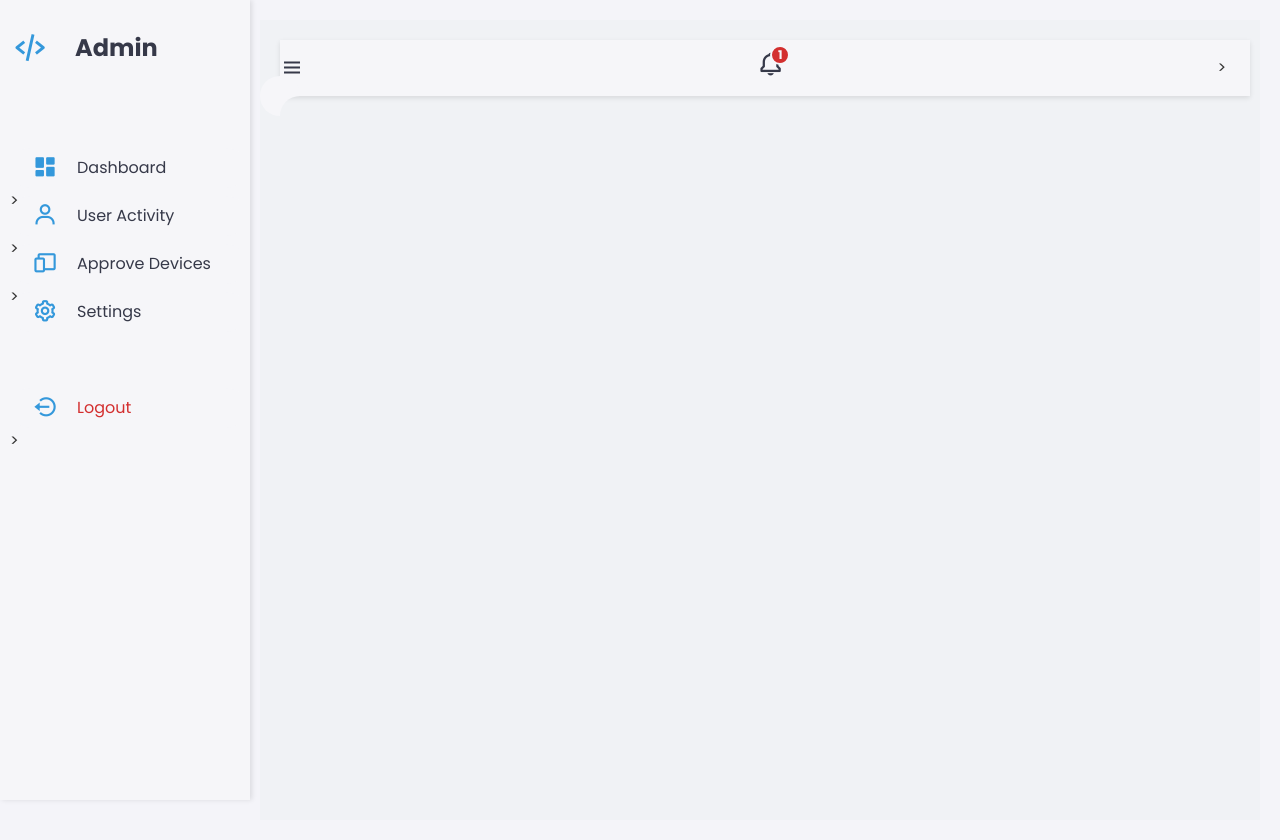
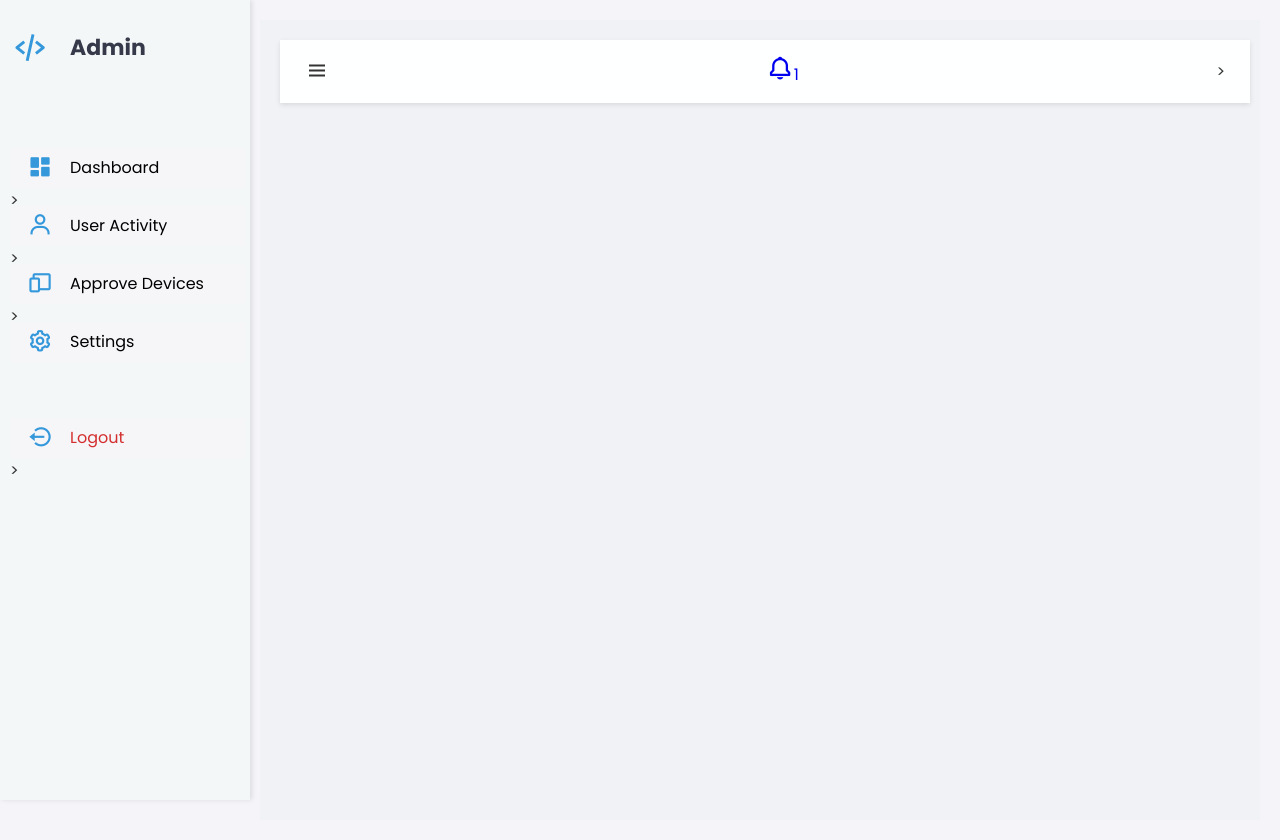
Before and after one commit to Kumaraman6723/IOT-DASHBOARD, a Python web app: template templates/Admindashboard.html in a window 1280 px wide. Run offline with Jinja, Linux system fonts and the light colour scheme; the template is opened without the code that fills it, so the values that code supplies are empty.

Commit message:
Update dashboard.css

```diff
--- a/static/css/dashboard.css
+++ b/static/css/dashboard.css
@@ -473,133 +473,6 @@ body {
 .sidebar.close ~ .content {
   width: calc(100% - 60px);
   left: 60px;
-}
-
-.content nav {
-  height: 56px;
-  background: var(--light);
-  padding: 0 24px 0 0;
-  display: flex;
-  align-items: center;
-  grid-gap: 24px;
-  position: sticky;
-  top: 0;
-  left: 0;
-  z-index: 1000;
-}
-
-.content nav::before {
-  content: "";
-  position: absolute;
-  width: 40px;
-  height: 40px;
-  bottom: -40px;
-  left: 0;
-  border-radius: 50%;
-  box-shadow: -20px -20px 0 var(--light);
-}
-
-.content nav a {
-  color: var(--dark);
-}
-
-.content nav .bx.bx-menu {
-  cursor: pointer;
-  color: var(--dark);
-}
-
-.content nav form {
-  max-width: 400px;
-  width: 100%;
-  margin-right: auto;
-}
-
-.content nav form .form-input {
-  display: flex;
-  align-items: center;
-  height: 36px;
-}
-
-.content nav form .form-input input {
-  flex-grow: 1;
-  padding: 0 16px;
-  height: 100%;
-  border: none;
-  background: var(--grey);
-  border-radius: 36px 0 0 36px;
-  outline: none;
-  width: 100%;
-  color: var(--dark);
-}
-
-.content nav form .form-input button {
-  width: 80px;
-  height: 100%;
-  display: flex;
-  justify-content: center;
-  align-items: center;
-  background: var(--primary);
-  color: var(--light);
-  font-size: 18px;
-  border: none;
-  outline: none;
-  border-radius: 0 36px 36px 0;
-  cursor: pointer;
-}
-
-.content nav .notif {
-  font-size: 20px;
-  position: relative;
-}
-
-.content nav .notif .count {
-  position: absolute;
-  top: -6px;
-  right: -6px;
-  width: 20px;
-  height: 20px;
-  background: var(--danger);
-  border-radius: 50%;
-  color: var(--light);
-  border: 2px solid var(--light);
-  font-weight: 700;
-  font-size: 12px;
-  display: flex;
-  align-items: center;
-  justify-content: center;
-}
-
-.content nav .profile img {
-  width: 36px;
-  height: 36px;
-  object-fit: cover;
-  border-radius: 50%;
-}
-
-.content nav .theme-toggle {
-  display: block;
-  min-width: 50px;
-  height: 25px;
-  background: var(--grey);
-  cursor: pointer;
-  position: relative;
-  border-radius: 25px;
-}
-
-.content nav .theme-toggle::before {
-  content: "";
-  position: absolute;
-  top: 2px;
-  left: 2px;
-  bottom: 2px;
-  width: calc(25px - 4px);
-  background: var(--primary);
-  border-radius: 50%;
-  transition: all 0.3s ease;
-}
-
-.content nav #theme-toggle:checked + .theme-toggle::before {
-  left: calc(100% - (25px - 4px) - 2px);
 }
 
 .content main {
@@ -1474,7 +1347,7 @@ h2 {
 }
 /* Navigation bar styles */
 nav {
-  background-color: #ffffff;
+  background-color: #fffffff6;
   padding: 15px 25px;
   display: flex;
   justify-content: space-between;
@@ -1546,49 +1419,6 @@ nav .profile-img:hover {
 }
 .gradient-bg {
   background: linear-gradient(135deg, #00a8e8, #003459);
-}
-
-nav#navbar {
-  padding: 10px 20px;
-}
-
-.nav-content {
-  display: flex;
-  justify-content: space-between;
-  align-items: center;
-}
-
-.nav-left {
-  display: flex;
-  align-items: center;
-}
-
-.logo {
-  margin-right: 20px;
-}
-
-.nav-links {
-  display: flex;
-  list-style-type: none;
-  margin: 0;
-  padding: 0;
-}
-
-.nav-link {
-  color: white;
-  text-decoration: none;
-  padding: 10px 15px;
-  transition: background-color 0.3s ease;
-}
-
-.nav-link:hover {
-  background-color: rgba(255, 255, 255, 0.1);
-  border-radius: 4px;
-}
-
-.nav-right {
-  display: flex;
-  align-items: center;
 }
 
 .bx-menu {
@@ -1642,23 +1472,6 @@ nav#navbar {
   background: linear-gradient(135deg, #3498db, #2c3e50);
 }
 
-nav {
-  padding: 10px 20px;
-}
-
-.nav-content {
-  display: flex;
-  justify-content: space-between;
-  align-items: center;
-}
-
-.nav-left,
-.nav-center,
-.nav-right {
-  display: flex;
-  align-items: center;
-}
-
 .breadcrumb {
   list-style: none;
   padding: 0;
@@ -1896,3 +1675,144 @@ nav {
 #request-device:hover {
   background-color: #1a7ec5;
 }
+body {
+  margin: 0;
+  padding: 0;
+  min-height: 100vh;
+  display: flex;
+  flex-direction: column;
+}
+
+.page-container {
+  display: flex;
+  flex: 1;
+}
+
+.sidebar {
+  width: 250px; /* Adjust as needed */
+  background-color: #f4f7f8;
+}
+
+.content-wrapper {
+  flex: 1;
+  display: flex;
+  flex-direction: column;
+}
+
+main {
+  flex: 1;
+  padding: 20px;
+  overflow-y: auto;
+}
+
+footer {
+  background-color: #3498db;
+  color: white;
+  text-align: center;
+  padding: 10px 0;
+  width: 100%;
+}
+
+/* Ensure content sections take full height */
+.content-section {
+  min-height: 100%;
+}
+
+.sidebar.close {
+  width: 60px;
+}
+
+.sidebar .logo {
+  display: flex;
+  align-items: center;
+  margin-bottom: 30px;
+}
+
+.sidebar .logo i {
+  font-size: 30px;
+  margin-right: 10px;
+}
+
+.sidebar .logo-name {
+  font-size: 22px;
+  font-weight: 700;
+}
+
+.sidebar .side-menu {
+  list-style: none;
+  padding: 0;
+}
+
+.sidebar .side-menu li {
+  margin-bottom: 10px;
+}
+
+.sidebar .side-menu li a {
+  display: flex;
+  align-items: center;
+  text-decoration: none;
+  color: #000;
+  padding: 10px;
+  border-radius: 5px;
+  transition: all 0.3s ease;
+}
+
+.sidebar .side-menu li a:hover,
+.sidebar .side-menu li.active a {
+  background-color: #0cc9ea;
+}
+
+.sidebar .side-menu li a i {
+  font-size: 24px;
+  margin-right: 10px;
+  min-width: 24px;
+}
+
+.sidebar.close .side-menu li a .text {
+  display: none;
+}
+.footer-custom {
+  background-color: white;
+  color: black;
+  padding: 10px 0;
+  width: 100%;
+  border-top: 1px solid #ddd; /* Optional: add a border for separation */
+}
+
+.footer-content {
+  display: flex;
+  justify-content: space-between;
+  align-items: center;
+  max-width: 1000px;
+  margin: 0 auto;
+  padding: 0 20px;
+}
+
+.footer-year {
+  margin: 0;
+  color: black;
+}
+
+.footer-logo img {
+  display: block;
+}
+
+.footer-nav {
+  list-style: none;
+  display: flex;
+  margin: 0;
+  padding: 0;
+}
+
+.footer-nav .nav-item {
+  margin-left: 15px;
+}
+
+.footer-nav .nav-link {
+  color: black;
+  text-decoration: none;
+}
+
+.footer-nav .nav-link:hover {
+  color: #555; /* Optional: a slightly darker shade for hover effect */
+}
```
Also changed, not shown: other parts of static/css/dashboard.css (+2 -36 lines).
